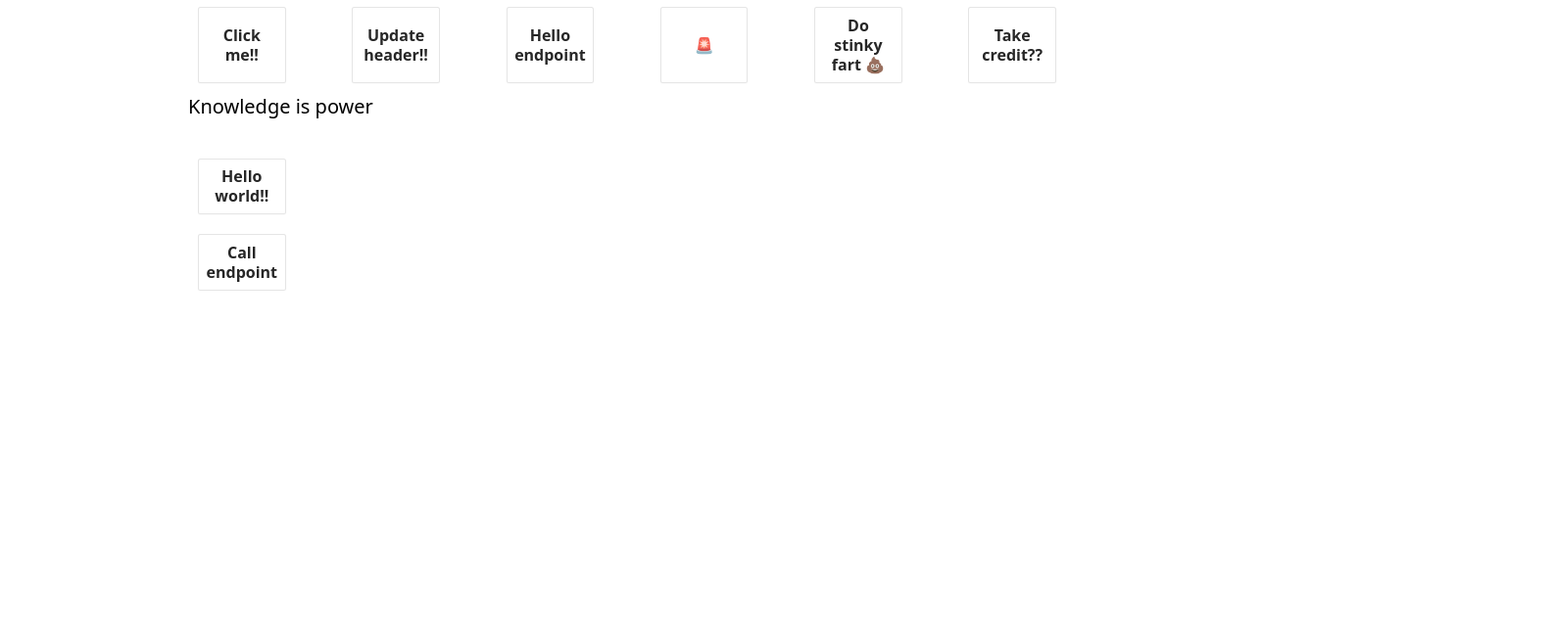
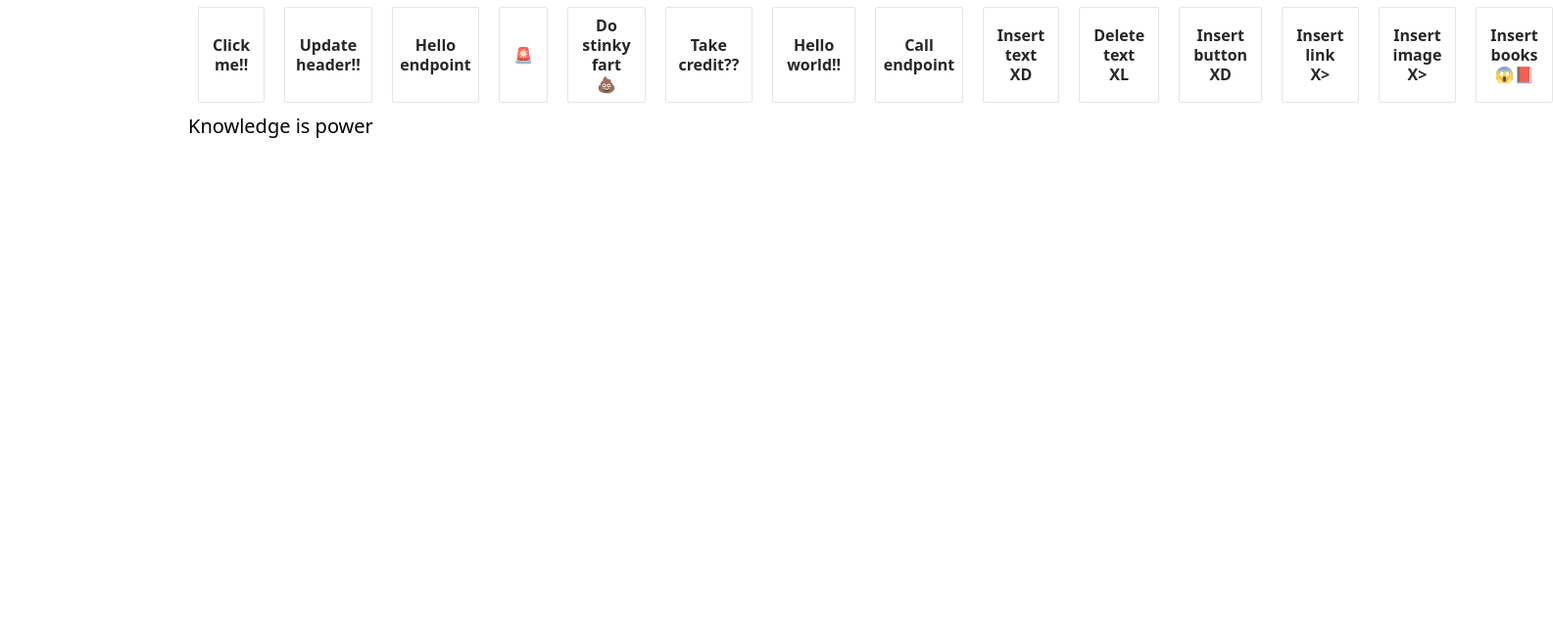
Before and after one commit to sam-ross/shelfbook, a plain HTML site: page frontend/index.html in a window 1280 px wide. Shown: the part 99-756 px from the top of the page at 98% size, 1585 px wide, since content can reach past the window. Drawn offline with Linux system fonts and the light colour scheme.

Commit message:
SHELF - Adds more front end functionality ie. inserting book HTML DOMs

```diff
--- a/frontend/css/style.css
+++ b/frontend/css/style.css
@@ -121,14 +121,24 @@ body {
 
 .input-fields-section {
   display: flex;
-  flex-direction: column;
+  flex-direction: column-reverse;
 
   /* height being set to 100% means it is set to a hardcoded value the same as the outer div (main in this case).
   It doesn't mean that the div will only fill up to the boundaries*/
   /* height: 50%; */
+  align-items: center;
   justify-content: flex-start;
 
   height: 70rem;
+}
+
+.book-link {
+  font-size: 4rem;
+}
+
+.book-image {
+  max-width: 30%;
+  height: auto;
 }
 
 footer {
--- a/frontend/index.html
+++ b/frontend/index.html
@@ -59,13 +59,7 @@
           <button onclick="changeAuthor()" class="button-6" role="button">
             Take credit??
           </button>
-        </div>
 
-        <div class="paragraph-section">
-          <p id="para1">Knowledge is power</p>
-        </div>
-
-        <div class="input-fields-section">
           <button onclick="helloWorld()" class="button-6" role="button">
             Hello world!!
           </button>
@@ -73,6 +67,47 @@
           <button onclick="springMessage()" class="button-6" role="button">
             Call endpoint
           </button>
+
+          <button onclick="insertText()" class="button-6" role="button">
+            Insert text XD
+          </button>
+
+          <button onclick="deleteText()" class="button-6" role="button">
+            Delete text XL
+          </button>
+
+          <button onclick="insertButton()" class="button-6" role="button">
+            Insert button XD
+          </button>
+
+          <button onclick="insertBookLink()" class="button-6" role="button">
+            Insert link X>
+          </button>
+
+          <button onclick="insertImage()" class="button-6" role="button">
+            Insert image X>
+          </button>
+
+          <button onclick="insertBooks()" class="button-6" role="button">
+            Insert books 😱📕
+          </button>
+        </div>
+
+        <div class="paragraph-section">
+          <p id="para1">Knowledge is power</p>
+        </div>
+
+        <div class="input-fields-section" id="book-section">
+          <!-- <img src="./resources/bookPurple.png" class="book-image" />
+          <img src="./resources/bookRed.png" class="book-image" />
+          <img src="./resources/bookGreen.png" class="book-image" />
+          <img src="./resources/bookPurple.png" class="book-image" />
+          <img src="./resources/bookRed.png" class="book-image" />
+          <img src="./resources/bookGreen.png" class="book-image" />
+          <img src="./resources/bookPurple.png" class="book-image" />
+          <img src="./resources/bookRed.png" class="book-image" /> -->
+
+          <ul id="book-list"></ul>
         </div>
       </main>
       <footer id="footerDesigner">By Sam Ross</footer>
--- a/frontend/js/script.js
+++ b/frontend/js/script.js
@@ -73,3 +73,70 @@ function springMessage() {
     console.log(Http.responseText);
   };
 }
+
+var bookNumber = 1;
+function insertText() {
+  const node = document.createElement("li");
+  const textNode = document.createTextNode("Book " + bookNumber);
+
+  node.appendChild(textNode);
+
+  document.getElementById("book-list").appendChild(node);
+  console.log(document.getElementById("book-list"));
+  bookNumber++;
+}
+
+function deleteText() {
+  if (bookNumber > 1) {
+    var list = document.getElementById("book-list");
+    list.removeChild(list.lastElementChild);
+    bookNumber--;
+  } else {
+    console.log("No books left to remove");
+  }
+}
+
+function insertBook() {
+  var btn = document.createElement("button");
+  btn.innerHTML = "Click me";
+  btn.className("button-6");
+  document.getElementById("book-section").appendChild(btn);
+}
+
+function insertButton() {
+  var btn = document.createElement("button");
+  btn.innerHTML = "Click me";
+  document.getElementById("book-section").appendChild(btn);
+}
+
+function insertBookLink() {
+  var buttonA = document.createElement("a");
+  buttonA.href = "#";
+  buttonA.innerText = "Book link";
+  buttonA.className = "book-link";
+  document.getElementById("book-section").appendChild(buttonA);
+}
+
+function insertImage() {
+  var bookImage = document.createElement("img");
+  bookImage.src = "./resources/bookSpine.png";
+  bookImage.className = "book-image";
+  document.getElementById("book-section").appendChild(bookImage);
+}
+
+var bookCounter = 1;
+function insertBooks() {
+  var bookImage = document.createElement("img");
+  var bookColour;
+  if (bookCounter % 3 == 1) {
+    bookColour = "Red";
+  } else if (bookCounter % 3 == 2) {
+    bookColour = "Purple";
+  } else {
+    bookColour = "Green";
+  }
+  bookImage.src = "./resources/book" + bookColour + ".png";
+  bookImage.className = "book-image";
+  document.getElementById("book-section").appendChild(bookImage);
+  bookCounter++;
+}
```
